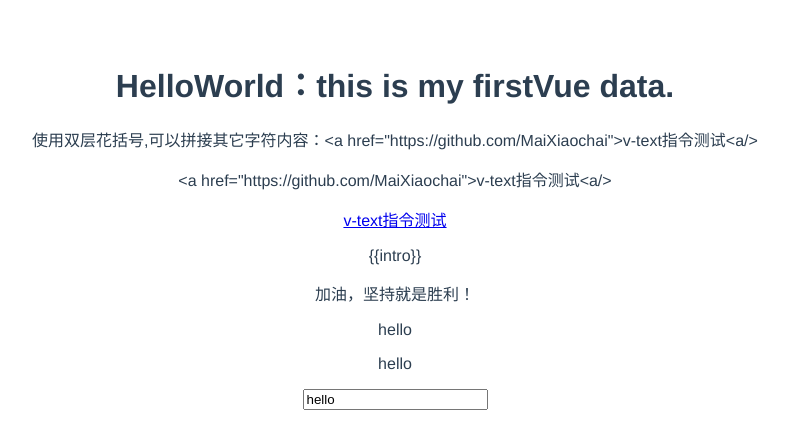
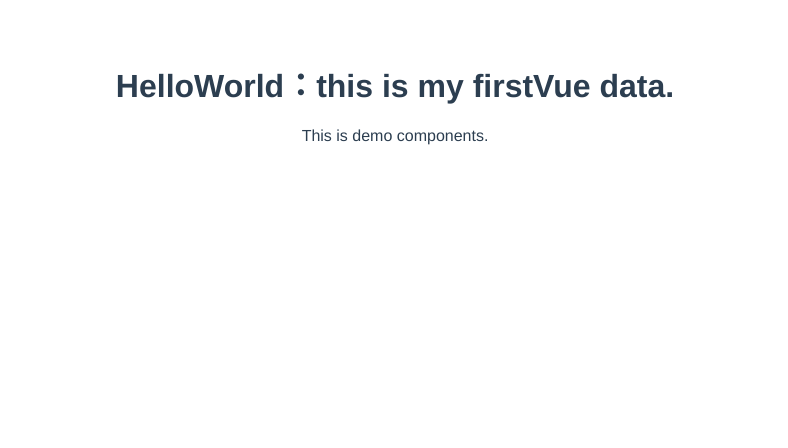
Before and after one commit to MaiXiaochai/firstVue, a Vue app: page / in a window 1280 px wide. Shown: the top 448 px of the page, without its empty margins (245-1033 px from the left). Built offline with nearby package versions, Linux system fonts and the light colour scheme.

Commit message:
+)自定义指令，全局/局部

```diff
--- a/src/App.vue
+++ b/src/App.vue
@@ -8,7 +8,8 @@
         <!--        <IfAndShow/>-->
         <!--        <ListRender/>-->
         <!--        <ListFilterAndSort/>-->
-        <OtherInstruct/>
+        <!--        <OtherInstruct/>-->
+        <Demo/>
 
     </div>
 </template>
@@ -21,7 +22,8 @@
     // import IfAndShow from "./components/IfAndShow";
     // import ListRender from "./components/ListRender";
     // import ListFilterAndSort from "./components/ListFilterAndSort";
-    import OtherInstruct from "./components/OtherInstruct";
+    // import OtherInstruct from "./components/OtherInstruct";
+    import Demo from "./components/Demo";
 
     export default {
         name: 'App',
@@ -33,7 +35,8 @@
             // IfAndShow,
             // ListRender,
             // ListFilterAndSort,
-            OtherInstruct,
+            // OtherInstruct,
+            Demo,
         }
     }
 </script>
--- /dev/null
+++ b/src/components/Demo.vue
@@ -0,0 +1,15 @@
+<template>
+    <div>
+        <p>This is demo components.</p>
+    </div>
+</template>
+
+<script>
+    export default {
+        name: "Demo"
+    }
+</script>
+
+<style scoped>
+
+</style>
--- a/src/components/OtherInstruct.vue
+++ b/src/components/OtherInstruct.vue
@@ -15,6 +15,13 @@
         <label>
             <input type="text" placeholder="请输入姓名" v-model="name">
         </label>
+        <p ref="fish">一条鱼</p>
+        <button @click="log">输出内容</button>
+
+        <!--    使用全局指令    -->
+        <p v-upper-word="word1"></p>
+        <!--    使用局部指令    -->
+        <p v-lower-word="word2"></p>
     </div>
 </template>
 
@@ -26,7 +33,22 @@
                 content: '<a href="https://github.com/MaiXiaochai">v-text指令测试<a/>',
                 intro: 'v-pre测试',
                 message: '加油，坚持就是胜利！',
-                name: 'hello'
+                name: 'hello',
+                word1: 'Hello world!',
+                word2: 'GO, GO, GO!'
+            }
+        },
+        methods: {
+            log() {
+                console.log(this.$refs.fish);
+                console.log(this.$refs.fish.innerHTML);
+            }
+        },
+        // 自定义局部指令
+        directives: {
+            'lower-word'(el, binding) {
+                console.log(el, binding);
+                el.textContent = binding.value.toLowerCase();
             }
         }
     }
--- a/src/main.js
+++ b/src/main.js
@@ -2,7 +2,16 @@ import Vue from 'vue'
 import App from './App.vue'
 
 Vue.config.productionTip = false
+/*
+  注册全局指令, 定义一个转大写的指令
+  Vue.directive
+*/
+
+Vue.directive('upper-word', (el, binding) => {
+    console.log(el, binding);
+    el.textContent = binding.value.toUpperCase();
+});
 
 new Vue({
-  render: h => h(App),
+    render: h => h(App),
 }).$mount('#app')
```
Also changed, not shown: 1 other file (tests, documents, lock files or other folders).
